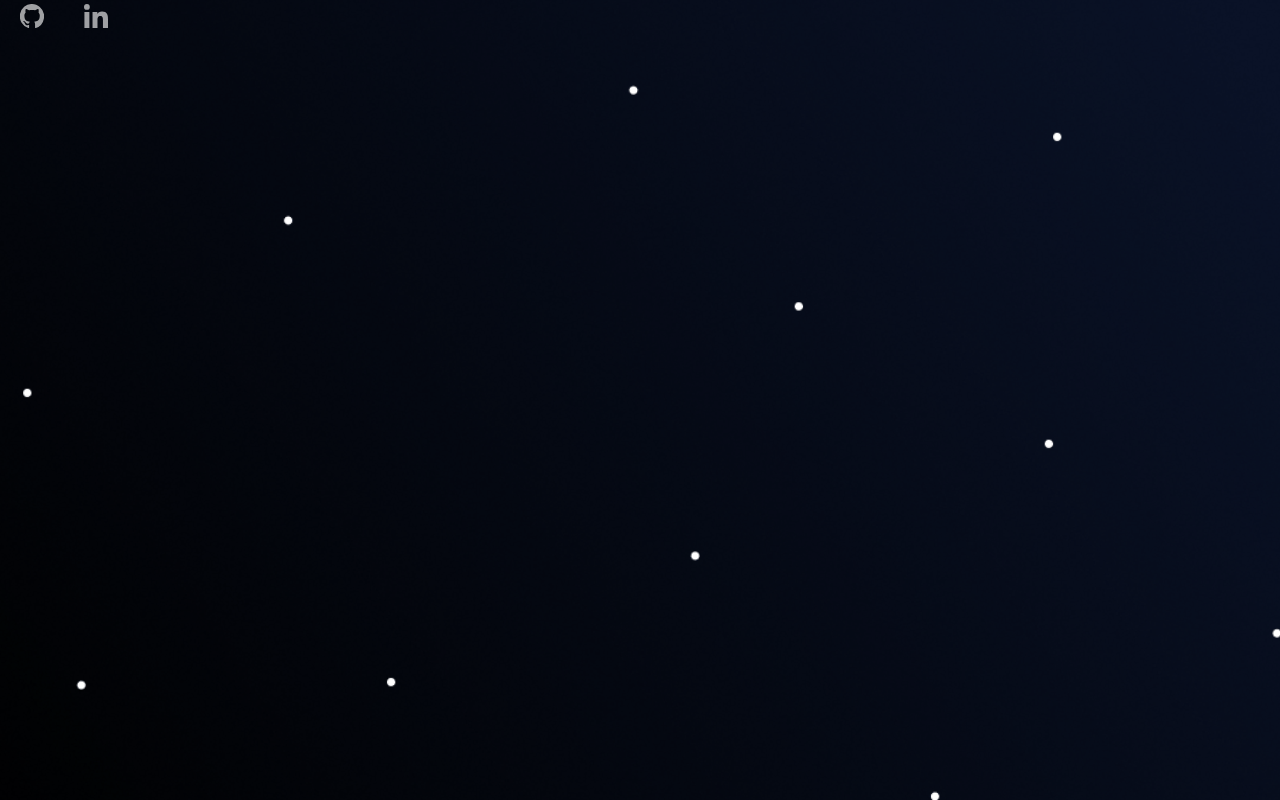
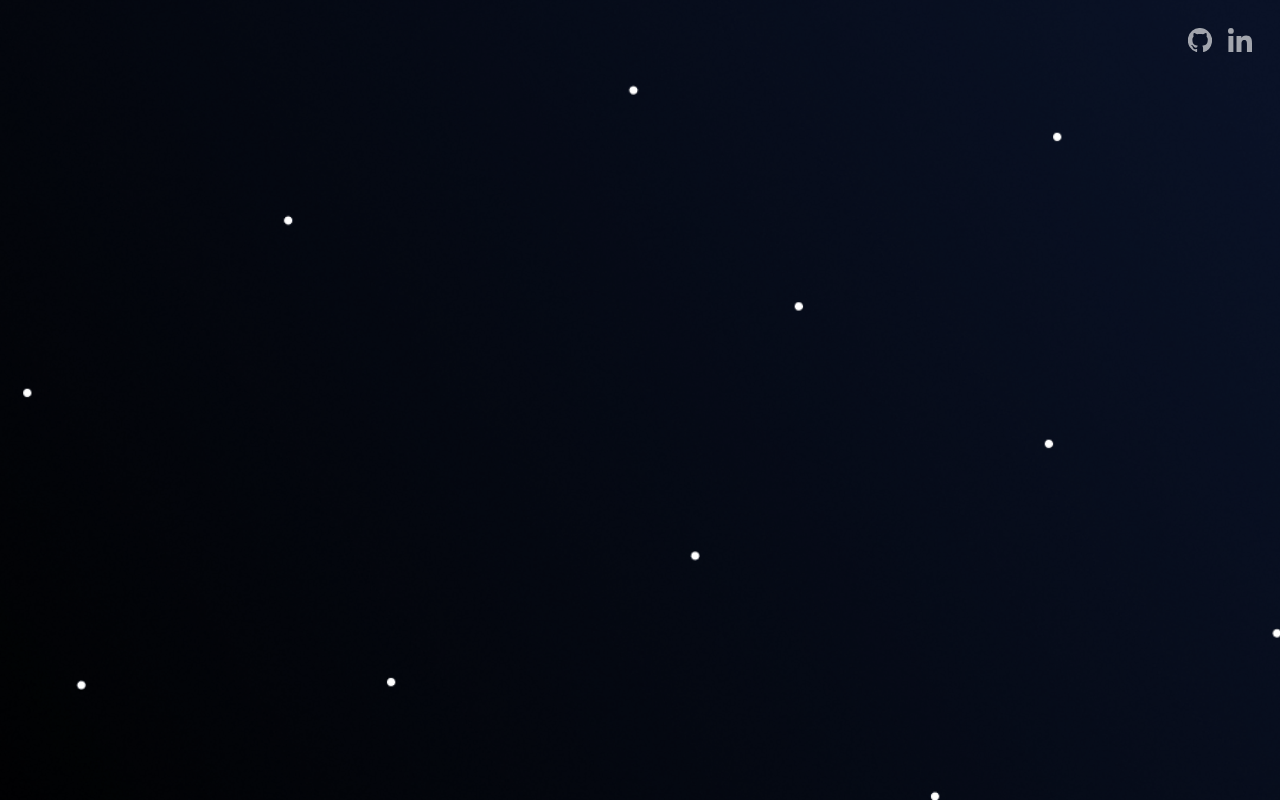
Before and after one commit to xfvelocity/portfolio, a Vue app: page / in a window 1280 px wide. Built offline with nearby package versions, Linux system fonts and the light colour scheme; what vue-fullpage.js would draw is missing.

Commit message:
vuetify styles working

```diff
--- a/src/App.vue
+++ b/src/App.vue
@@ -1,5 +1,5 @@
 <template>
-  <v-app id="app">
+  <v-app>
     <div
       v-if="hideSensitiveData"
       class="notice text-center white--text grey darken-3 py-2"
@@ -9,7 +9,9 @@
     <transition name="slide-fade-top" appear>
       <Nav />
     </transition>
-    <!-- <full-page ref="fullpage" :options="options" id="fullpage">
+
+    <v-main>
+      <!-- <full-page ref="fullpage" :options="options" id="fullpage">
       <component
         class="section fp-autoheight"
         :id="page.id"
@@ -20,6 +22,7 @@
         :key="i"
       />
     </full-page> -->
+    </v-main>
   </v-app>
 </template>
 
--- a/src/components/buttons/Button.vue
+++ b/src/components/buttons/Button.vue
@@ -5,6 +5,7 @@
     :width="buttonSize"
     :height="buttonSize"
     :outlined="outlined"
+    icon
     :variant="variant"
     @click="$emit('click')"
   >
--- a/src/main.ts
+++ b/src/main.ts
@@ -1,26 +1,18 @@
+//@ts-ignore
+import VueFullPage from "vue-fullpage.js";
+
 import { createApp } from "vue";
 import App from "./App.vue";
 
+// Vuetify
 import { createVuetify } from "vuetify";
-import * as components from "vuetify/lib/components/index";
-import * as directives from "vuetify/lib/directives/index";
-
-//@ts-ignore
-import VueFullPage from "vue-fullpage.js";
+import "vuetify/styles";
+import * as components from "vuetify/components";
+import * as directives from "vuetify/directives";
 
 const vuetify = createVuetify({
   components,
   directives,
-  theme: {
-    themes: {
-      light: {
-        transparent: "transparent",
-      },
-      dark: {
-        transparent: "transparent",
-      },
-    },
-  },
   breakpoint: {
     thresholds: {
       xs: 600,
--- a/src/scss/main.scss
+++ b/src/scss/main.scss
@@ -77,7 +77,7 @@ body {
   }
 }
 
-#app {
+.v-application__wrap {
   font-family: "Poppins", sans-serif;
   background-image: url("./assets/bg.png");
   height: 100%;
--- a/src/styles/_variables.scss
+++ /dev/null
@@ -1,2 +0,0 @@
-// Place SASS variable overrides here
-// $font-size-root: 18px;
```
